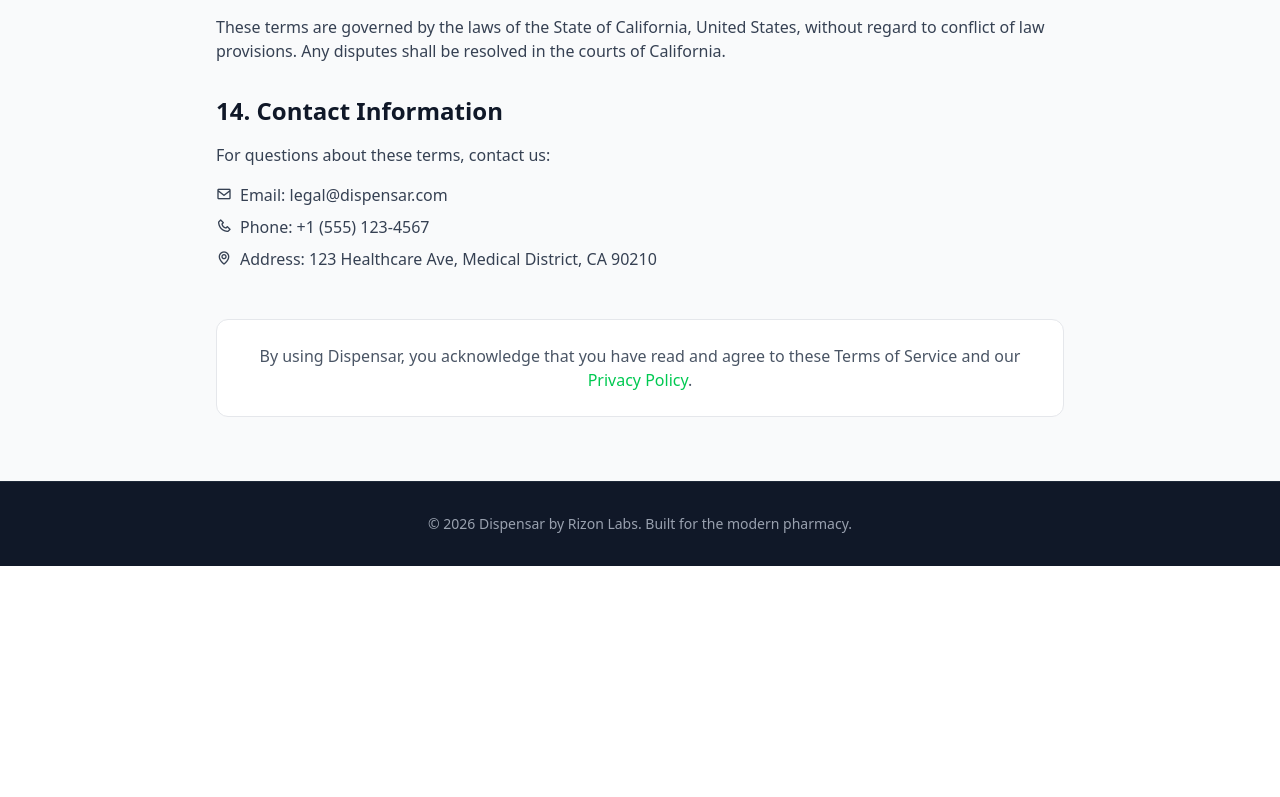
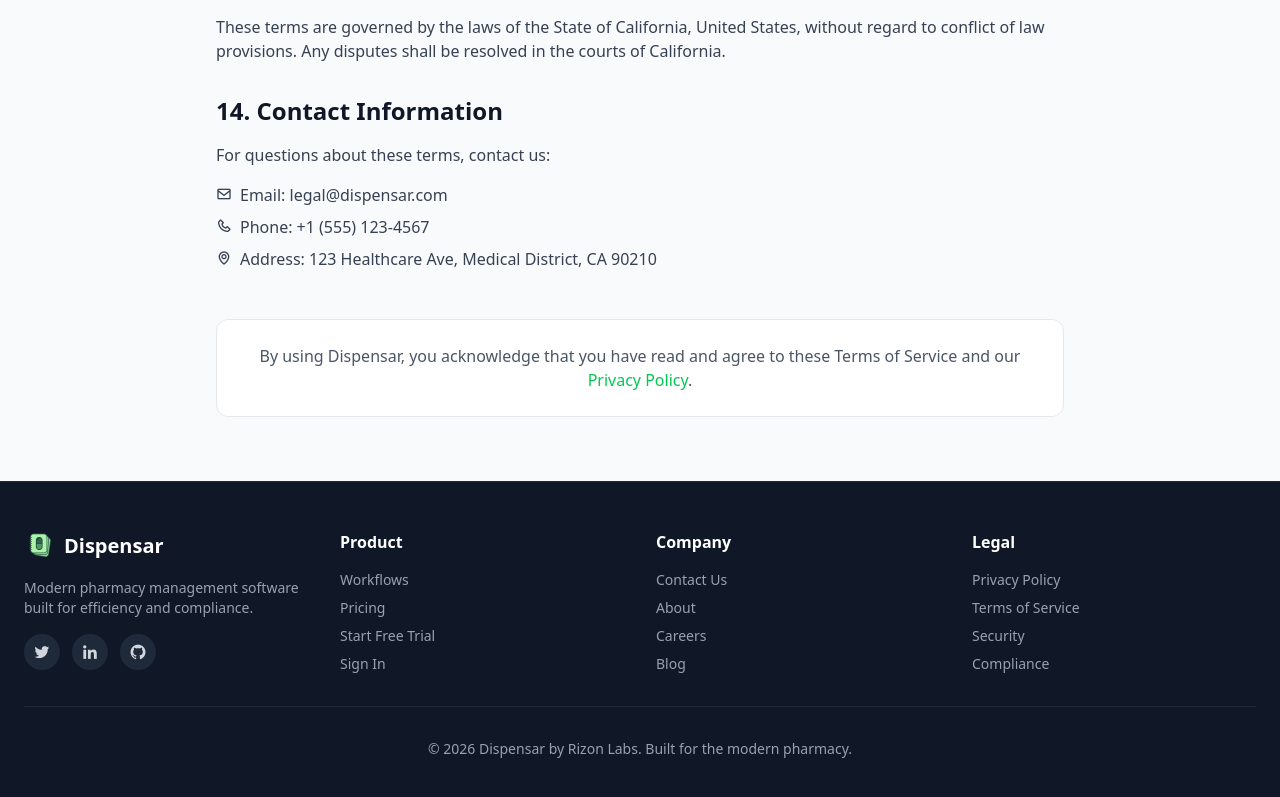
Before and after one commit to zimcodes1/Dispensar, a React (Vite) app in the folder client/: page /terms in a window 1280 px wide. Shown: the part 3437-4234 px from the top of the page. Before the commit the page ends 4003 px from the top, so only its background shows below. Built offline with nearby package versions, Linux system fonts and the light colour scheme.

Commit message:
feat: create a comprehsive footer section and implement in pages where needed.

```diff
--- /dev/null
+++ b/client/src/components/Footer.tsx
@@ -0,0 +1,73 @@
+import { Link } from 'react-router-dom'
+import { useDarkMode } from '../utils/useDarkMode'
+
+export default function Footer() {
+    const { isDarkMode } = useDarkMode() as { isDarkMode: boolean }
+
+    return (
+        <footer className={`py-12 px-6 border-t transition-colors duration-300 ${
+            isDarkMode ? 'bg-gray-950 border-gray-800' : 'bg-gray-900 border-gray-800'
+        }`}>
+            <div className="max-w-7xl mx-auto">
+                <div className="grid grid-cols-1 md:grid-cols-4 gap-8 mb-8">
+                    {/* Brand */}
+                    <div>
+                        <div className="flex items-center gap-2 mb-4">
+                            <img src="/images/logo.png" alt="Logo" className="w-8 h-8" />
+                            <span className="text-xl font-bold text-white">Dispensar</span>
+                        </div>
+                        <p className="text-gray-400 text-sm mb-4">Modern pharmacy management software built for efficiency and compliance.</p>
+                        <div className="flex gap-3">
+                            <a href="#" className="w-9 h-9 rounded-full bg-gray-800 hover:bg-green-600 flex items-center justify-center transition">
+                                <i className="bx bxl-twitter text-gray-300 text-lg"></i>
+                            </a>
+                            <a href="#" className="w-9 h-9 rounded-full bg-gray-800 hover:bg-green-600 flex items-center justify-center transition">
+                                <i className="bx bxl-linkedin text-gray-300 text-lg"></i>
+                            </a>
+                            <a href="#" className="w-9 h-9 rounded-full bg-gray-800 hover:bg-green-600 flex items-center justify-center transition">
+                                <i className="bx bxl-github text-gray-300 text-lg"></i>
+                            </a>
+                        </div>
+                    </div>
+
+                    {/* Product */}
+                    <div>
+                        <h4 className="text-white font-semibold mb-4">Product</h4>
+                        <ul className="space-y-2 text-sm">
+                            <li><Link to="/workflows" className="text-gray-400 hover:text-green-500 transition">Workflows</Link></li>
+                            <li><Link to="/pricing" className="text-gray-400 hover:text-green-500 transition">Pricing</Link></li>
+                            <li><Link to="/signup" className="text-gray-400 hover:text-green-500 transition">Start Free Trial</Link></li>
+                            <li><Link to="/login" className="text-gray-400 hover:text-green-500 transition">Sign In</Link></li>
+                        </ul>
+                    </div>
+
+                    {/* Company */}
+                    <div>
+                        <h4 className="text-white font-semibold mb-4">Company</h4>
+                        <ul className="space-y-2 text-sm">
+                            <li><Link to="/contact" className="text-gray-400 hover:text-green-500 transition">Contact Us</Link></li>
+                            <li><Link to="/about" className="text-gray-400 hover:text-green-500 transition">About</Link></li>
+                            <li><Link to="/careers" className="text-gray-400 hover:text-green-500 transition">Careers</Link></li>
+                            <li><Link to="/blog" className="text-gray-400 hover:text-green-500 transition">Blog</Link></li>
+                        </ul>
+                    </div>
+
+                    {/* Legal */}
+                    <div>
+                        <h4 className="text-white font-semibold mb-4">Legal</h4>
+                        <ul className="space-y-2 text-sm">
+                            <li><Link to="/privacy-policy" className="text-gray-400 hover:text-green-500 transition">Privacy Policy</Link></li>
+                            <li><Link to="/terms" className="text-gray-400 hover:text-green-500 transition">Terms of Service</Link></li>
+                            <li><a href="#" className="text-gray-400 hover:text-green-500 transition">Security</a></li>
+                            <li><a href="#" className="text-gray-400 hover:text-green-500 transition">Compliance</a></li>
+                        </ul>
+                    </div>
+                </div>
+
+                <div className="pt-8 border-t border-gray-800 text-center">
+                    <p className="text-gray-400 text-sm">© 2026 Dispensar by Rizon Labs. Built for the modern pharmacy.</p>
+                </div>
+            </div>
+        </footer>
+    )
+}
--- a/client/src/pages/LandingPage.tsx
+++ b/client/src/pages/LandingPage.tsx
@@ -1,4 +1,5 @@
 import Topbar from "../components/Home/Topbar"
+import Footer from "../components/Footer"
 import { Link } from "react-router-dom";
 import { useDarkMode } from "../utils/useDarkMode";
 import { motion } from "framer-motion";
@@ -410,9 +411,7 @@
             </div>
 
             {/* Footer */}
-            <div className={`py-8 px-6 text-center ${isDarkMode ? 'bg-gray-950 text-gray-400' : 'bg-gray-900 text-gray-400'}`}>
-                <p className="text-sm">© 2026 Dispensar by Rizon Labs. Built for the modern pharmacy.</p>
-            </div>
+            <Footer />
         </div>
     );
 }
--- a/client/src/pages/Lost.tsx
+++ b/client/src/pages/Lost.tsx
@@ -1,13 +1,36 @@
-import { useEffect } from "react";
+import { useEffect } from "react"
+import { Link } from "react-router-dom"
 
 function Lost() {
   useEffect(()=>{document.title = '404 Not Found | Dispensar'})
   return(
-    <div className="h-dvh w-full bg-[#5fdf85] flex flex-col justify-center items-center">
-        <h1 className="text-6xl font-bold text-gray-900">404</h1>
-        <p className="text-gray-900 mt-4">Page Not Found</p>
+    <div className="min-h-screen w-full bg-gradient-to-br from-slate-900 via-emerald-900 to-slate-900 flex flex-col justify-center items-center px-4">
+        <div className="text-center">
+            <div className="mb-8">
+                <i className="bx bx-error-circle text-9xl text-emerald-400 animate-pulse"></i>
+            </div>
+            <h1 className="text-8xl max-sm:text-6xl font-bold text-white mb-4">404</h1>
+            <h2 className="text-3xl max-sm:text-xl font-semibold text-emerald-300 mb-4">Page Not Found</h2>
+            <p className="text-gray-300 text-lg max-sm:text-base mb-8 max-w-md mx-auto">
+                Oops! The page you're looking for doesn't exist. It might have been moved or deleted.
+            </p>
+            <div className="flex gap-4 justify-center max-sm:flex-col">
+                <Link to="/">
+                    <button className="px-8 py-3 bg-emerald-500 text-gray-900 font-bold rounded-lg hover:bg-emerald-400 transition shadow-lg">
+                        <i className="bx bx-home mr-2"></i>
+                        Go Home
+                    </button>
+                </Link>
+                <Link to="/contact">
+                    <button className="px-8 py-3 border-2 border-gray-400 text-white font-bold rounded-lg hover:bg-gray-800 transition">
+                        <i className="bx bx-support mr-2"></i>
+                        Contact Support
+                    </button>
+                </Link>
+            </div>
+        </div>
     </div>
   )
 }
 
-export default Lost;
+export default Lost
--- a/client/src/pages/Pricing.tsx
+++ b/client/src/pages/Pricing.tsx
@@ -6,6 +6,7 @@
 import { faqs } from "../utils/faqList";
 import { plans, planTableEnteries } from "../utils/plansList";
 import FAQItem from "../components/pricing/FAQItem";
+import Footer from "../components/Footer";
 
 function Pricing() {
 	const { isDarkMode } = useDarkMode() as { isDarkMode: boolean };
@@ -341,13 +342,7 @@
 			</div>
 
 			{/* Footer */}
-			<div
-				className={`py-8 px-6 text-center border-t ${isDarkMode ? "bg-gray-950 text-gray-400 border-gray-800" : "bg-gray-900 text-gray-400 border-gray-800"}`}
-			>
-				<p className="text-sm">
-					© 2026 Dispensar by Rizon Labs. Built for the modern pharmacy.
-				</p>
-			</div>
+			<Footer />
 		</div>
 	);
 }
--- a/client/src/pages/PrivacyPolicy.tsx
+++ b/client/src/pages/PrivacyPolicy.tsx
@@ -1,6 +1,7 @@
 import { useEffect } from "react";
 import { Link } from "react-router-dom";
 import { useDarkMode } from "../utils/useDarkMode";
+import Footer from "../components/Footer";
 
 function PrivacyPolicy() {
 	const { isDarkMode } = useDarkMode() as { isDarkMode: boolean };
@@ -207,13 +208,7 @@
 			</div>
 
 			{/* Footer */}
-			<div
-				className={`py-8 px-6 text-center border-t ${isDarkMode ? "bg-gray-950 text-gray-400 border-gray-800" : "bg-gray-900 text-gray-400 border-gray-800"}`}
-			>
-				<p className="text-sm">
-					© 2026 Dispensar by Rizon Labs. Built for the modern pharmacy.
-				</p>
-			</div>
+			<Footer />
 		</div>
 	);
 }
--- a/client/src/pages/TermsOfService.tsx
+++ b/client/src/pages/TermsOfService.tsx
@@ -1,6 +1,7 @@
 import { useEffect } from "react";
 import { Link } from "react-router-dom";
 import { useDarkMode } from "../utils/useDarkMode";
+import Footer from "../components/Footer";
 
 function TermsOfService() {
 	const { isDarkMode } = useDarkMode() as { isDarkMode: boolean };
@@ -276,13 +277,7 @@
 			</div>
 
 			{/* Footer */}
-			<div
-				className={`py-8 px-6 text-center border-t ${isDarkMode ? "bg-gray-950 text-gray-400 border-gray-800" : "bg-gray-900 text-gray-400 border-gray-800"}`}
-			>
-				<p className="text-sm">
-					© 2026 Dispensar by Rizon Labs. Built for the modern pharmacy.
-				</p>
-			</div>
+			<Footer />
 		</div>
 	);
 }
--- a/client/src/pages/Workflows.tsx
+++ b/client/src/pages/Workflows.tsx
@@ -4,6 +4,7 @@
 import { useDarkMode } from "../utils/useDarkMode";
 import WorkflowStep from "../components/workflows/WorkflowStep";
 import FeatureCard from "../components/workflows/FeatureCard";
+import Footer from "../components/Footer";
 
 function Workflows() {
   const { isDarkMode } = useDarkMode() as { isDarkMode: boolean };
@@ -616,6 +617,9 @@
           </div>
         </motion.div>
       </div>
+
+      {/* Footer */}
+      <Footer />
     </div>
   );
 }
```
